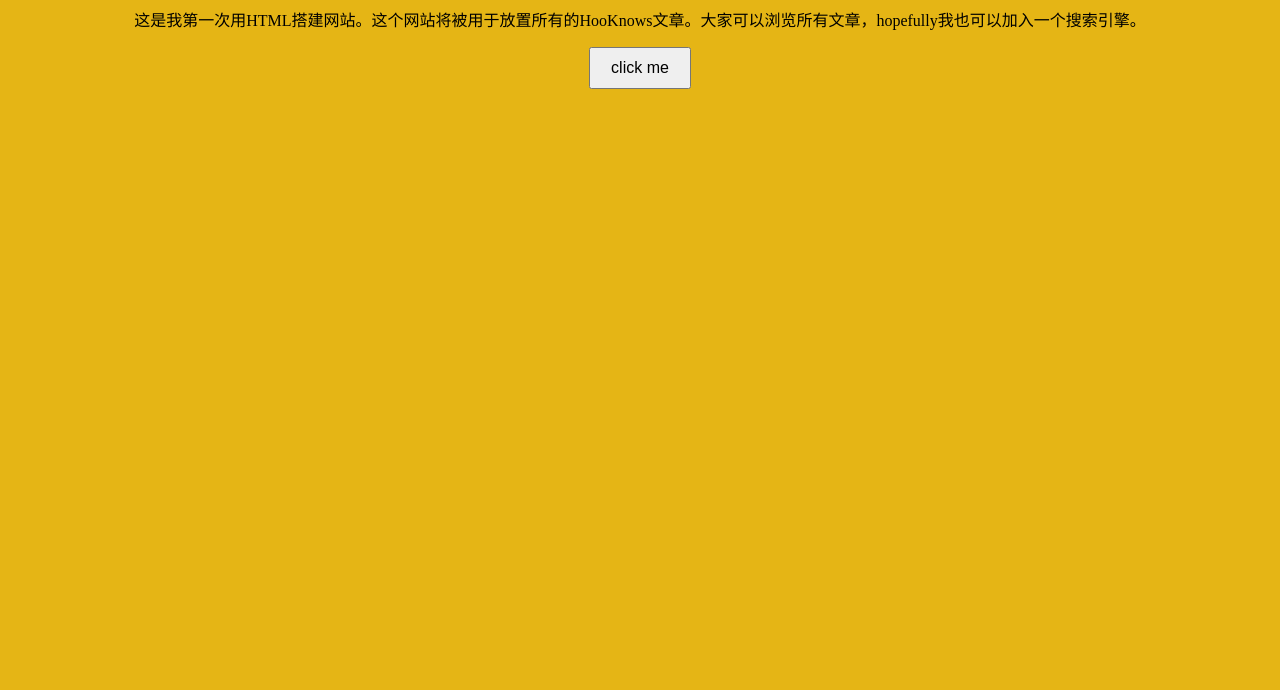
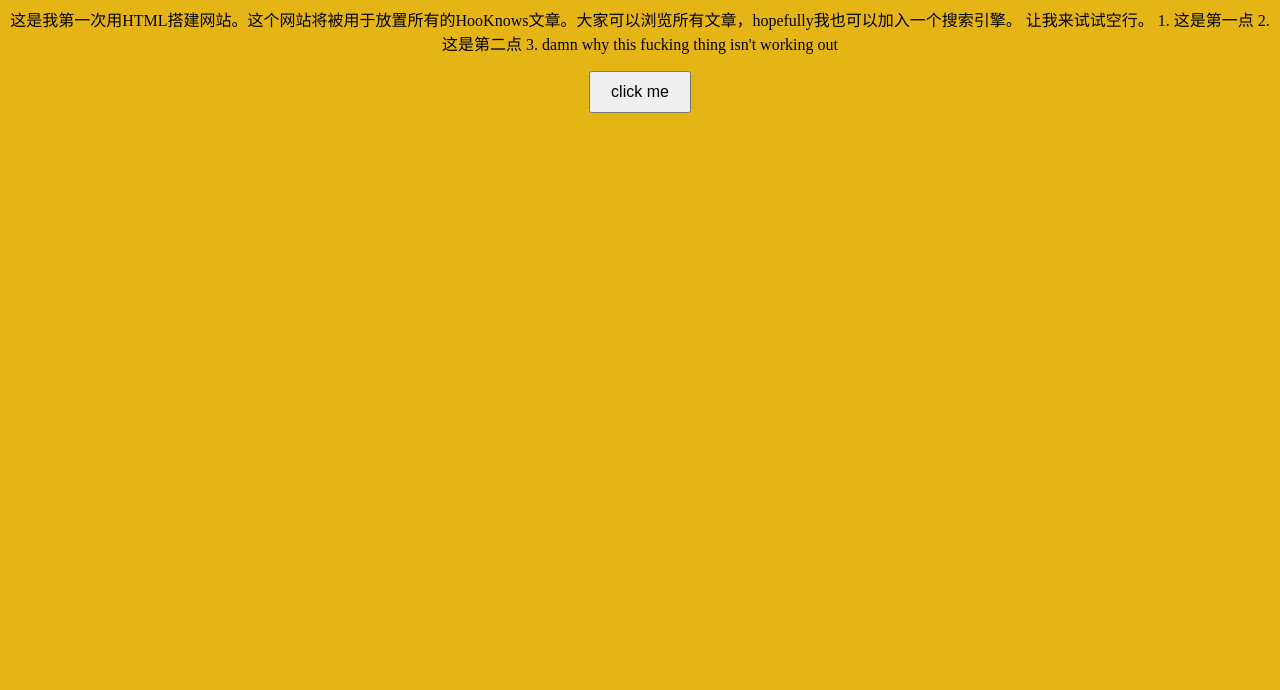
Before and after one commit to bev8au/MyWebsite, a plain HTML site: page index.html in a window 1280 px wide. Shown: the part 110-800 px from the top of the page. Drawn offline with Linux system fonts and the light colour scheme.

Commit message:
third commit

```diff
--- a/index.html
+++ b/index.html
@@ -11,6 +11,14 @@
   </h1>
   <p>
     这是我第一次用HTML搭建网站。这个网站将被用于放置所有的HooKnows文章。大家可以浏览所有文章，hopefully我也可以加入一个搜索引擎。
+
+    让我来试试空行。
+
+    1. 这是第一点
+
+    2. 这是第二点
+
+    3. damn why this fucking thing isn't working out
   </p>
   <button onclick="sayHello()">
     click me
```
